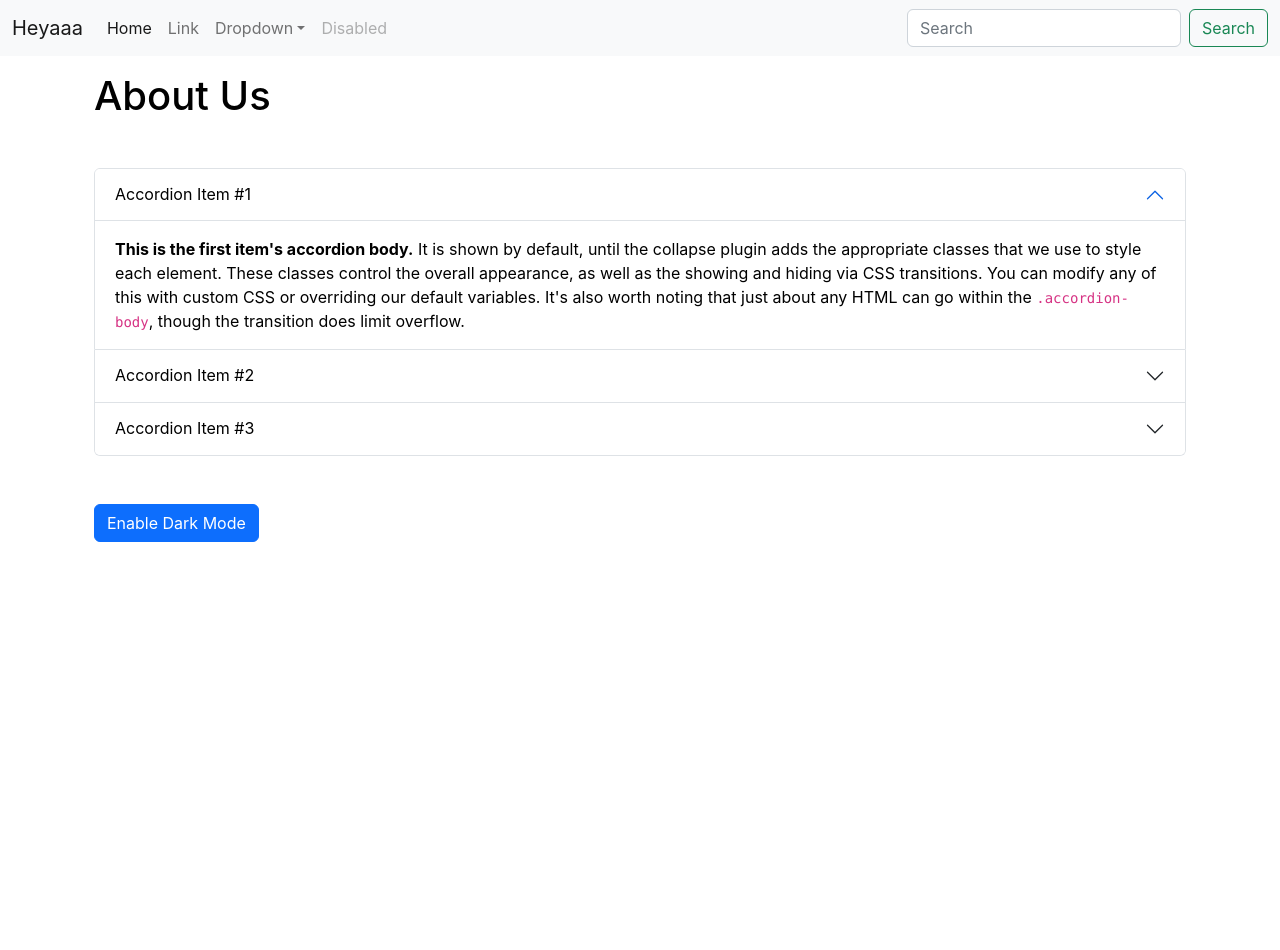
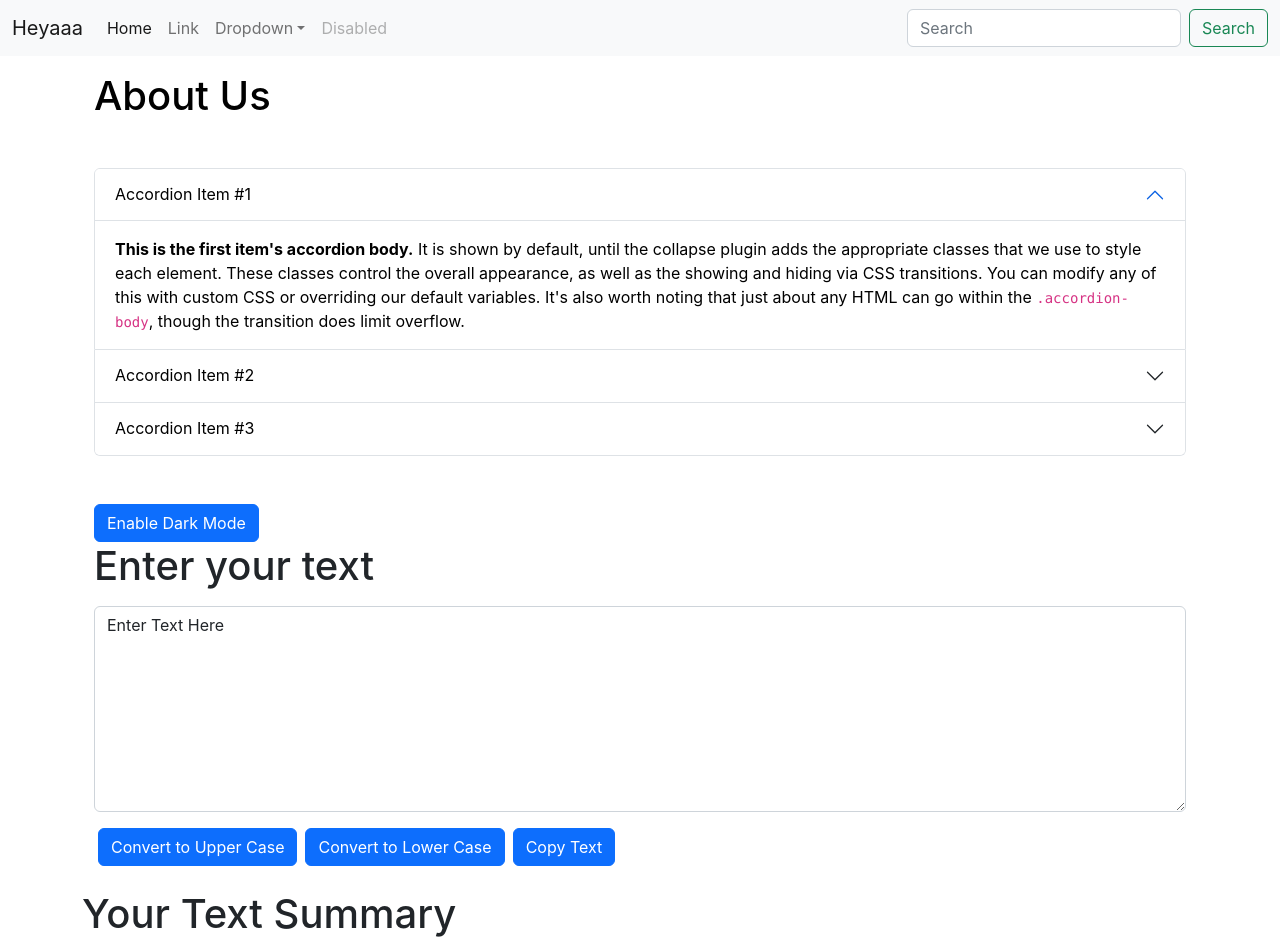
Before and after one commit to phantomcoder11/React-Text-Utils, a React (Create React App) app: page / in a window 1280 px wide. Shown: the top 950 px of the page. Before the commit the page ends 800 px from the top, so only its background shows below. Built offline with nearby package versions, Linux system fonts and the light colour scheme.

Commit message:
copy button added

```diff
--- a/src/App.js
+++ b/src/App.js
@@ -1,7 +1,7 @@
 import './App.css';
 import About from './components/About';
 import Navbar from './components/Navbar';
-// import TextForm from './components/TextForm';
+import TextForm from './components/TextForm';
 function App() {
   return (
     <>
@@ -9,7 +9,7 @@ function App() {
     <Navbar title="Heyaaa"/>
     <div className='container'>
       <About/>
-    {/* <TextForm title="Enter your text"/> */}
+    <TextForm title="Enter your text"/>
     </div>
 
     </>
--- a/src/components/About.js
+++ b/src/components/About.js
@@ -1,10 +1,6 @@
 import React,{useState} from "react";
 
 export default function About() {
-//   let myStyle = {
-//     color: "white",
-//     backgroundColor: "black",
-//   };
   const [myStyle,setStyle]=useState({
     color:'black',
     backgroundColor: 'white'
--- a/src/components/TextForm.js
+++ b/src/components/TextForm.js
@@ -14,17 +14,22 @@ export default function TextForm(props) {
         //console.log("onChange");
         setText(event.target.value);
     }
+    const copyText = ()=>{
+      var text = document.getElementById("myBox");
+      text.select();
+      navigator.clipboard.writeText(text.value);
+    }
   return (
     <>
     <div className="container">
 
       <div className="mb-3">
         <label htmlFor="exampleFormControlTextarea1" className="form-label">
-          {props.title}
+         <h1>{props.title}</h1>
         </label>
         <textarea
           className="form-control"
-          id="exampleFormControlTextarea1"
+          id="myBox"
           value={text}
           rows="8"
           onChange={handleOnChange}
@@ -32,6 +37,7 @@ export default function TextForm(props) {
       </div>
      <button className="btn btn-primary mx-1" onClick={changeUpperCase} >Convert to Upper Case</button>
      <button className="btn btn-primary mx-1" onClick={changeLowerCase} >Convert to Lower Case</button>
+     <button className="btn btn-primary mx-1" onClick={copyText} >Copy Text</button>
     </div>
     <div className="container" class="my-4">
         <h1>Your Text Summary</h1>
```
